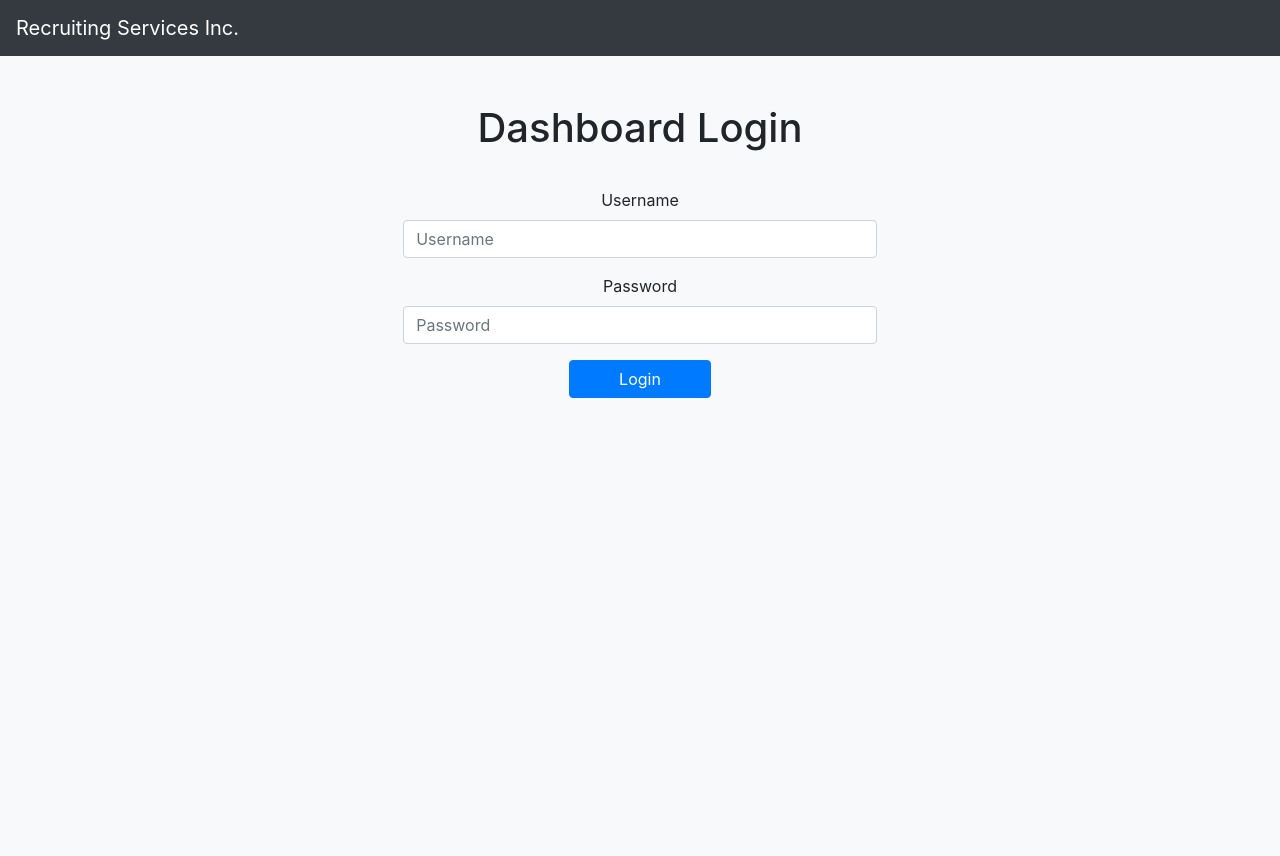
After one commit to cloverchio/captsone, a Flask app: page /login in a window 1280 px wide. The commit adds this page. Run offline with Flask 2, Linux system fonts and the light colour scheme; some libraries are stand-ins or nearby versions.

Commit message:
login functionality

```diff
--- a/app.py
+++ b/app.py
@@ -1,29 +1,69 @@
+import json
+from functools import wraps
+
 import flask
-import json
-from flask import Flask, request
+from flask import Flask, request, session, redirect, url_for
 
 from dao.candidate_dao import CandidateDAO, CandidateDatabaseError
 from service.candidate_service import CandidateService
+from service.config_service import ConfigService
 
 app = Flask(__name__,
             static_url_path='',
             static_folder='web/static',
             template_folder='web/templates')
 
+app.secret_key = 'd6b8ae7b236e4b11bf4b2f3398c718f9'
+
 candidateService = CandidateService()
+configService = ConfigService()
+
+
+def login_required(f):
+    @wraps(f)
+    def wrap(*args, **kwargs):
+        if 'logged_in' in session:
+            return f(*args, **kwargs)
+        return redirect(url_for('login'))
+
+    return wrap
 
 
 @app.route("/")
 def index():
-    return flask.render_template("index.html")
+    return redirect(url_for('login'))
+
+
+@app.route("/login", methods=['GET', 'POST'])
+def login():
+    login_template = "login.html"
+    if request.method == 'GET':
+        return flask.render_template(login_template), 200
+    if request.method == 'POST':
+        login_data = request.form.to_dict()
+        login_configs = configService.get_configs()['login']
+        default_username = login_configs['default-username']
+        default_password = login_configs['default-password']
+        if login_data['username'] != default_username and login_data['password'] != default_password:
+            return flask.render_template(login_template, invalid_login="Username or password was incorrect."), 400
+        session['logged_in'] = True
+        return redirect(url_for('dashboard'))
+
+
+@app.route('/logout')
+def logout():
+    session.pop('logged_in', None)
+    return redirect(url_for('login'))
 
 
 @app.route("/dashboard")
+@login_required
 def dashboard():
-    return flask.render_template("dashboard.html")
+    return flask.render_template("dashboard.html"), 200
 
 
 @app.route("/candidates", methods=['GET', 'POST'])
+@login_required
 def candidates():
     candidates_template = "candidates.html"
     if request.method == 'GET':
@@ -42,6 +82,7 @@ def candidates():
 
 
 @app.route("/candidates/new", methods=['GET', 'POST'])
+@login_required
 def new_candidate():
     new_candidate_template = "new_candidate.html"
     if request.method == 'GET':
--- /dev/null
+++ b/config/config.yaml
@@ -0,0 +1,3 @@
+login:
+  default-username: Recruiting
+  default-password: Services123
--- a/web/static/css/style.css
+++ b/web/static/css/style.css
@@ -52,3 +52,17 @@
 #candidates-header {
     padding-bottom:2%;
 }
+
+#login-form {
+    display:block;
+    width:40%;
+    margin:0 auto;
+}
+
+#login-form-container {
+    height:100%;
+}
+
+#login-header-container {
+    margin-bottom:3%;
+}
--- /dev/null
+++ b/web/templates/login.html
@@ -0,0 +1,52 @@
+<html>
+<head>
+    <meta charset="utf-8">
+    <meta http-equiv="X-UA-Compatible" content="IE=edge">
+    <meta name="viewport" content="width=device-width, initial-scale=1">
+    <title>Recruiting Services Inc.</title>
+    <link rel="stylesheet" type="text/css" href="/css/style.css">
+    <script src="https://code.jquery.com/jquery-3.3.1.slim.min.js"
+            integrity="sha384-q8i/X+965DzO0rT7abK41JStQIAqVgRVzpbzo5smXKp4YfRvH+8abtTE1Pi6jizo"
+            crossorigin="anonymous">
+    </script>
+    <link rel="stylesheet" href="https://stackpath.bootstrapcdn.com/bootstrap/4.3.1/css/bootstrap.min.css"
+          integrity="sha384-ggOyR0iXCbMQv3Xipma34MD+dH/1fQ784/j6cY/iJTQUOhcWr7x9JvoRxT2MZw1T" crossorigin="anonymous">
+    <script src="https://stackpath.bootstrapcdn.com/bootstrap/4.3.1/js/bootstrap.min.js"
+            integrity="sha384-JjSmVgyd0p3pXB1rRibZUAYoIIy6OrQ6VrjIEaFf/nJGzIxFDsf4x0xIM+B07jRM"
+            crossorigin="anonymous"></script>
+    <script src="/js/candidates.js"></script>
+</head>
+<body class="bg-light">
+<nav class="navbar navbar-expand-lg navbar-dark bg-dark">
+    <a class="navbar-brand" href="/login">Recruiting Services Inc.</a>
+    <button class="navbar-toggler" type="button" data-toggle="collapse" data-target="#navbarNav"
+            aria-controls="navbarNav" aria-expanded="false" aria-label="Toggle navigation">
+        <span class="navbar-toggler-icon"></span>
+    </button>
+</nav>
+<div id="login-form-container" class="p-5 text-center bg-light">
+    <div id="login-header-container">
+        <h1 class="mb-3">Dashboard Login</h1>
+    </div>
+    {% if invalid_login %}
+    <div class="alert alert-danger" role="alert">
+        {{invalid_login}}
+    </div>
+    {% endif %}
+    <div id="login-container">
+        <form id="login-form" action="/login" method="POST">
+            <div class="form-group">
+                <label for="username">Username</label>
+                <input name="username" type="text" class="form-control" id="username" placeholder="Username" required>
+            </div>
+            <div class="form-group">
+                <label for="password">Password</label>
+                <input name="password" type="password" class="form-control" id="password" placeholder="Password"
+                       required>
+            </div>
+            <input class="btn btn-primary" type="submit" value="Login">
+        </form>
+    </div>
+</div>
+</body>
+</html>
```
Also changed, not shown: service/config_service.py (added, +18 -0 lines), web/templates/index.html (deleted, +0 -11 lines).
